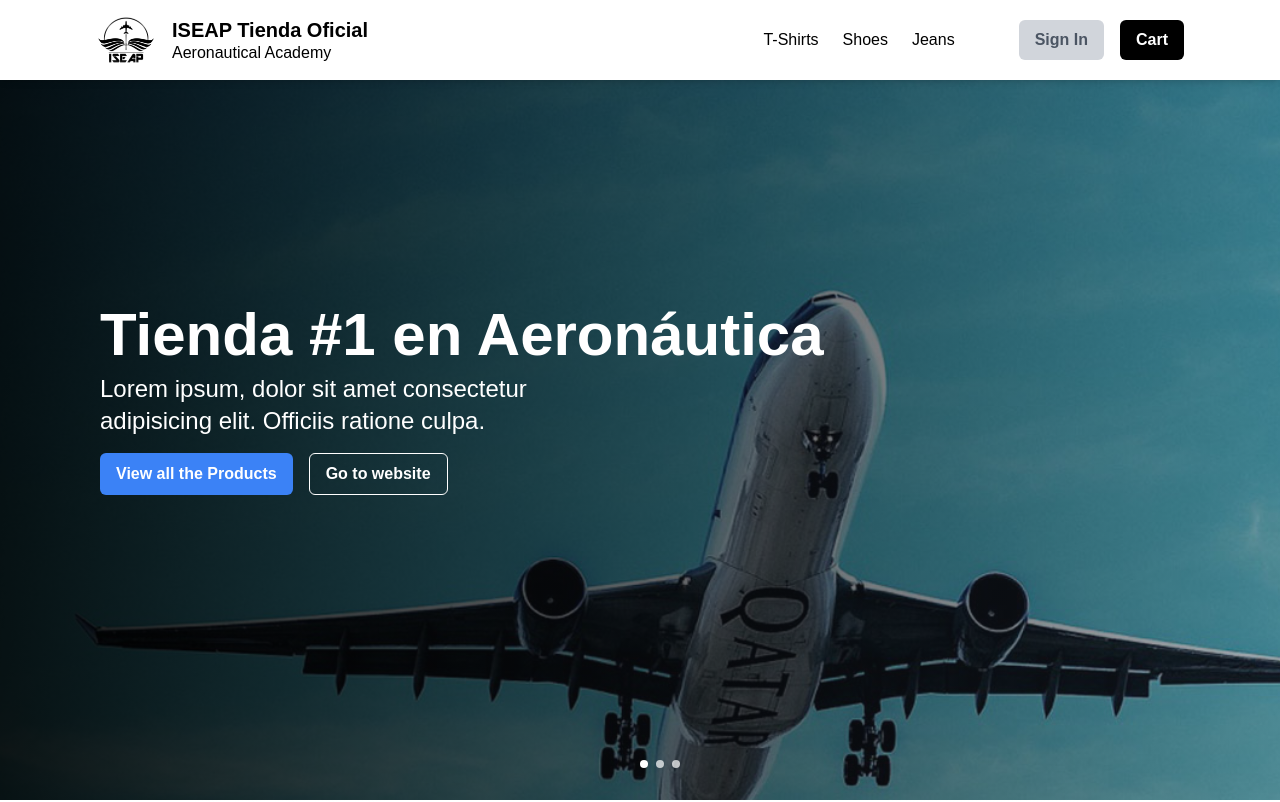
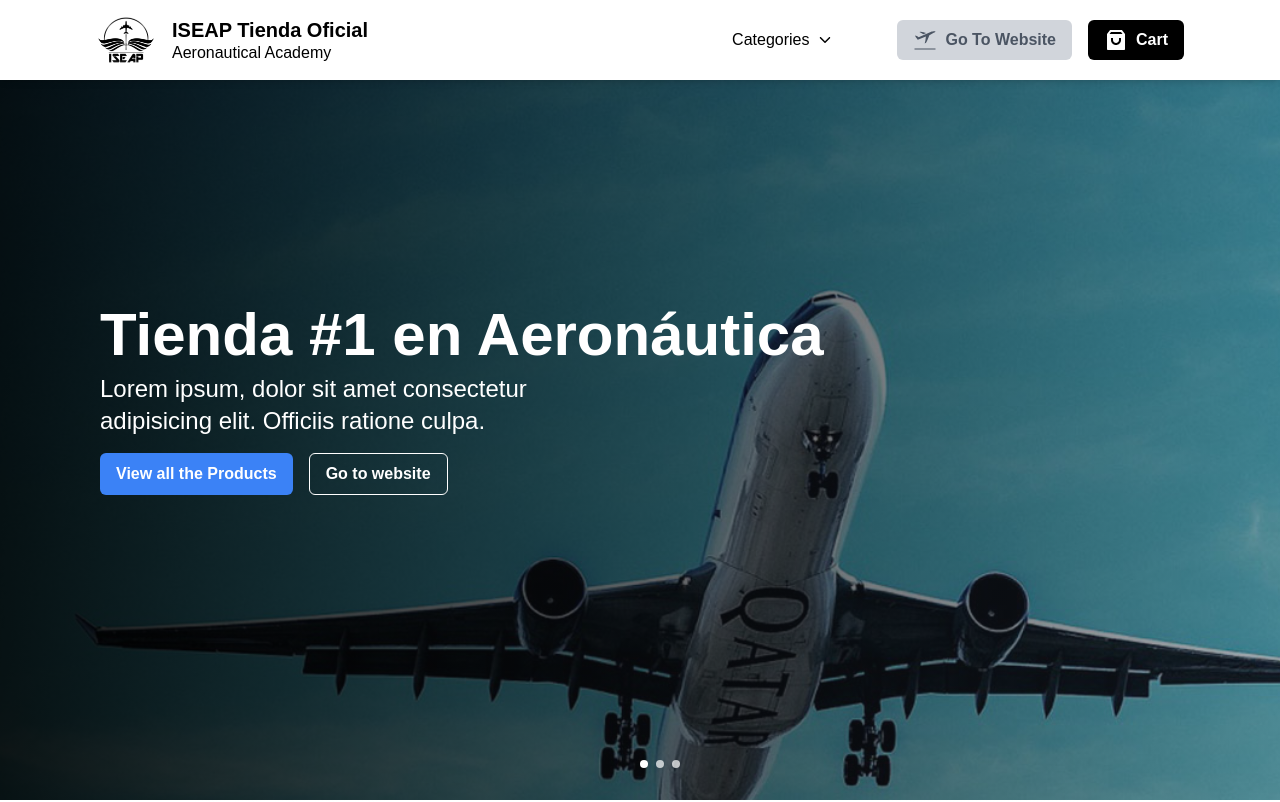
Before and after one commit to emaadev/nextjs-aviation-store, a Next.js app: page / in a window 1280 px wide. Shown: the top 802 px of the page. Built offline with nearby package versions, Linux system fonts and the light colour scheme.

Commit message:
changing the navbar section

```diff
--- a/components/Navbar.tsx
+++ b/components/Navbar.tsx
@@ -3,10 +3,13 @@ import Image from "next/image";
 
 import Button from "@/components/ui/Button";
 import Link from "next/link";
+import { RiShoppingBag3Fill } from "react-icons/ri";
+import { GiAirplaneDeparture } from "react-icons/gi";
+import { IoIosArrowDown } from "react-icons/io";
 
 const Navbar = () => {
   return (
-    <nav className="fixed z-[999] w-full px-24 py-4 flex items-center justify-between h-20 bg-white shadow-md">
+    <nav className="fixed z-[990] w-full px-24 py-4 flex items-center justify-between h-20 bg-white shadow-md">
       <Link href="/" className="flex justify-between items-center gap-4">
         <Image src="/logo-navbar.png" width="60" height="60" alt="ISEAP Logo" />
         <div className="flex flex-col">
@@ -16,16 +19,29 @@ const Navbar = () => {
       </Link>
 
       <div className="flex justify-between items-center gap-16">
-        <ul className="flex gap-6 justify-between font-medium">
-          <li>T-Shirts</li>
-          <li>Shoes</li>
-          <li>Jeans</li>
-        </ul>
+        <div className="relative group flex items-center justify-center gap-2 cursor-pointer">
+          <span className="text-md font-medium">Categories</span>{" "}
+          <IoIosArrowDown className="w-4 h-4" />
+          <div className="opacity-0 group-hover:opacity-100 w-[250px] absolute top-10 right-0 p-2 bg-gray-100/90 backdrop-blur-sm rounded-lg shadow-xl z-[999] transition-all py-4">
+            <ul className="flex flex-wrap items-center justify-center gap-x-6 gap-y-4">
+              <li>Option1</li>
+              <li>Option2</li>
+              <li>Option3</li>
+            </ul>
+          </div>
+        </div>
 
         <div className="flex items-center justify-center gap-4">
-          <Button className="bg-gray-300 text-gray-600">Sign In</Button>
+          <Button className="bg-gray-300 text-gray-600">
+            {" "}
+            <GiAirplaneDeparture className="w-6 h-6 text-gray-600" /> Go To
+            Website
+          </Button>
 
-          <Button className="bg-black text-white">Cart</Button>
+          <Button className="bg-black text-white">
+            {" "}
+            <RiShoppingBag3Fill className="w-6 h-6 text-white" /> Cart
+          </Button>
         </div>
       </div>
     </nav>
```
